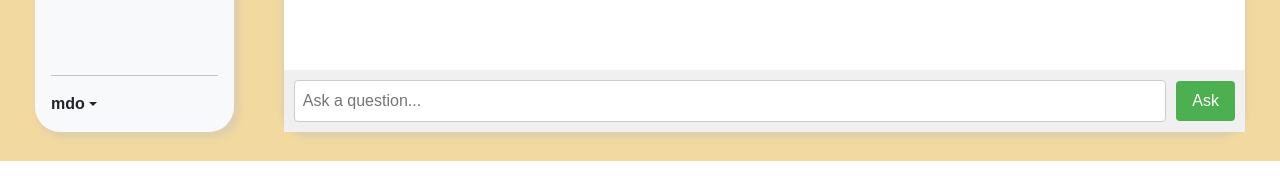
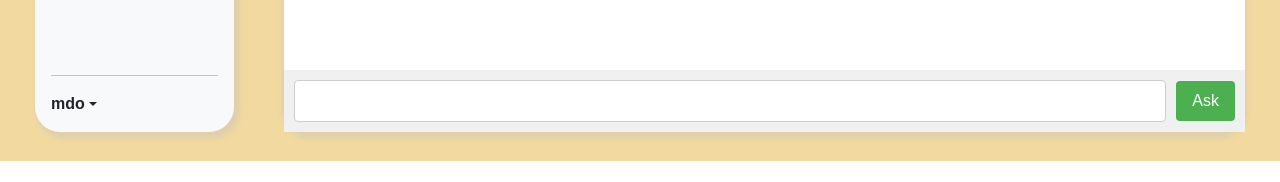
Before and after one commit to yongtaecheon/2023-happbee-knu, a React (Create React App) app in the folder react_happbee/: page /chat in a window 1280 px wide. Shown: the part 639-821 px from the top of the page. Built offline with nearby package versions, Linux system fonts and the light colour scheme; a web font is replaced by a local one.

Commit message:
scroll status

```diff
--- a/react_happbee/src/App.css
+++ b/react_happbee/src/App.css
@@ -206,6 +206,7 @@ button:hover {
   padding: 10px;
   background-color: #f0f0f0;
   display: flex;
+  max-height:fit-content;
   align-items: center;
   justify-content: space-between;
 }
@@ -217,8 +218,10 @@ button:hover {
   left: 0;
   width: 100%;
   padding: 10px;
+  max-height:fit-content;
   flex-direction: column;
   justify-content: space-between;
+  max-height: 820px; /* Prompt height */
   height: 100vh; /* Full height of the viewport */
 }
 
@@ -241,3 +244,9 @@ button:hover {
 .ProfileInfo {
   margin-left: 10px;
 }
+
+ul {
+  list-style-type: none;
+  padding: 0;
+  margin: 0;
+}
--- a/react_happbee/src/components/Chat.js
+++ b/react_happbee/src/components/Chat.js
@@ -1,88 +1,100 @@
-import React, { useState } from 'react';
+import React, { useState, useRef } from 'react';
 
 //useEffect : 웹을 처음 실행할 때만 데이터를 받아오는 작업을 실행
 //fetch : 주소에 있는 데이터 GET
 // response 객체의 json() 이용하여 json 데이터를 객체로 변화
+function CreateUser({ question, onChange, onCreate }) {
+  return (
+    <div className="ChatInputContainer">
+      <input
+        type="text"
+        placeholders="Question"
+        name="question"
+        value={question}
+        onChange={onChange}
+      />
+      <button onClick={onCreate}>Ask</button>
+    </div>
+  );
+}
+
+
+function UserList({users}) {
+  return (
+    <ul>
+      {users.map((user) => (
+        <li key={user.id}>
+          <div className="ChatContent">
+          {/* User's message */}
+            <div className="ChatMessage UserMessage">
+              <div className="MessageBubble">{user.question}</div>
+            </div>
+
+          {/* Happbee's response */}
+          <div className="ChatMessage HappbeeMessage">
+            <div className="MessageBubble">{user.answer}</div>
+          </div>
+        </div>
+
+      </li>
+      ))}
+    </ul>
+
+  );
+}
 
 export default function Chat() {
   const [userInput, setUserInput] = useState('');
-  const [answer, setAnswer] = useState('');
-  const [userTyping, setUserTyping] = useState(false);
-  // const [userName, setUserName] = useState('');
+  const [users, setUsers] = useState([]);
+  const nextId = useRef(1);
 
-  const simulateTyping = (text, setCallback) => {
-    setUserTyping(true);
-    let index = 0;
-
-    const typingInterval = setInterval(() => {
-      setAnswer((prevInput) => prevInput + text[index]);
-      index += 1;
-
-      if (index === text.length) {
-        clearInterval(typingInterval);
-        setUserTyping(false);
-
-      }
-    }, 100); // 타이핑 속도 조절
+  const handleChange = (e) => {
+    const {name, value} = e.target;
+    setUserInput(value);
   };
 
   const handleSubmit = async () => {
     try {
-      await simulateTyping(userInput, async () => {
-        setTimeout(async () => {
       const response = await fetch('/ask', {
         method: 'POST',
         headers: {
           'Content-Type': 'application/json',
         },
         body: JSON.stringify({ user_input: userInput })
-          });
+      }); // Response Closure
 
       const data = await response.json();
-      setAnswer(data.answer);
-      simulateTyping(data.answer, () => {});
-      }, 2000); // 2초 딜레이
-    });
-
+      const user = {
+        id: nextId.current,
+        question: userInput,
+        answer: data.answer,
+      };
+      setUsers([...users, user]);//(users.concat(user));
+      setUserInput("");
+      nextId.current += 1;
     } catch (error) {
       console.error('Error:', error);
     }
   };
 
-  const shouldRenderChatContent = userInput.trim() !== '' && answer.trim() !== '';
-
-
   return (
     <div className="ChatContainer">
       <div className="ProfileContainer">
-        <div className="ProfilePicture">
-        </div>
+        <div className="ProfilePicture"></div>
         <div className="ProfileInfo">
           <h2>HAPPBEE</h2>
         </div>
       </div>
 
-      {shouldRenderChatContent && (
       <div className="ChatContent">
-        {/* User's message */}
-        <div className="ChatMessage UserMessage">
-          <div className="MessageBubble">{userInput}</div>
+        <UserList users={users}/>
       </div>
-
-        {/* Happbee's response */}
-        <div className="ChatMessage HappbeeMessage">
-          <div className="MessageBubble">{answer}</div>
-        </div>
-      </div>
-      )}
       <div className="ChatInputContainer">
-        <input
-          type="text"
-          placeholder="Ask a question..."
-          value={userInput}
-          onChange={(e) => setUserInput(e.target.value)}
+        <CreateUser
+        question = {userInput}
+        onChange = {handleChange}
+        onCreate = {handleSubmit}
         />
-        <button onClick={handleSubmit}>Ask</button>
       </div>
     </div>
   );
```
Also changed, not shown: 1 other file (tests, documents, lock files or other folders). Lines whose indentation alone changed are shown as unchanged.
